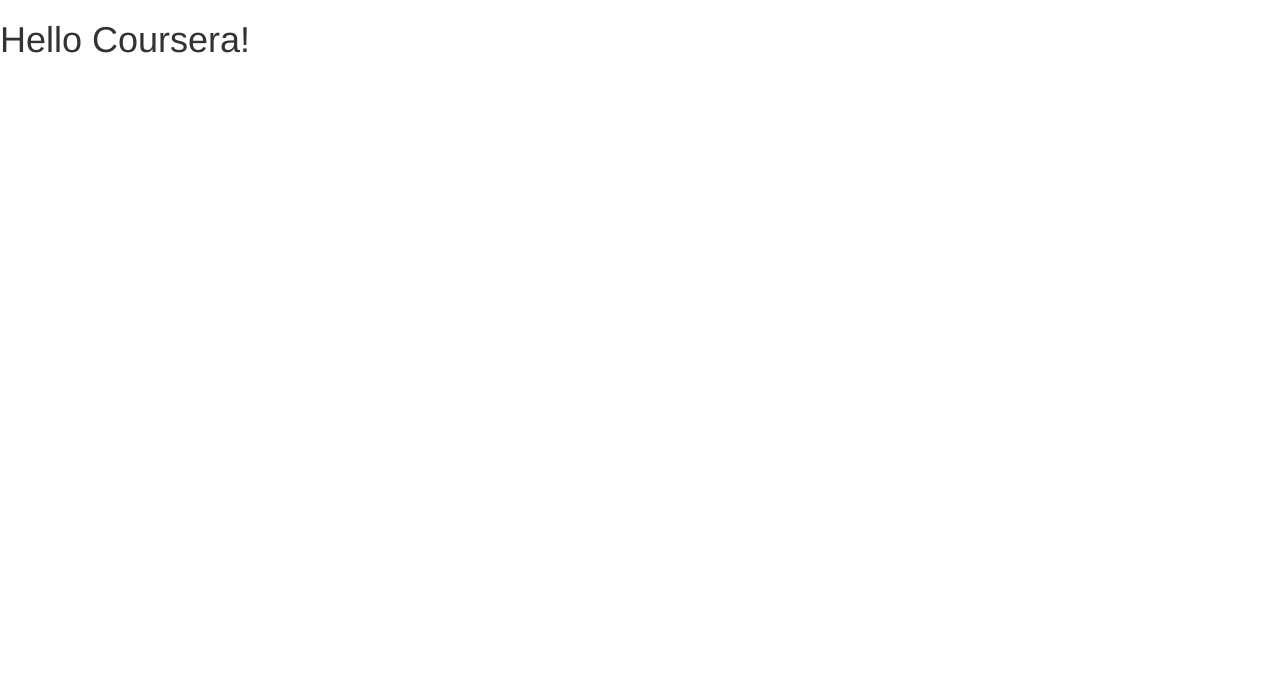
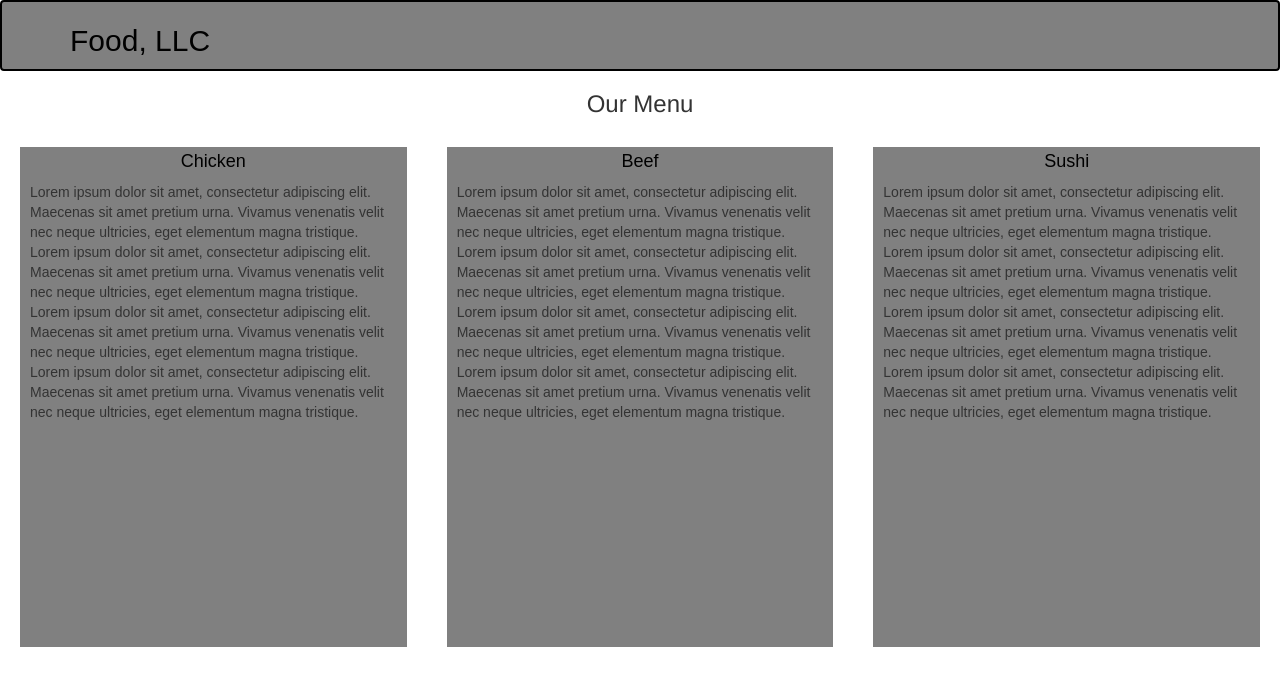
Before and after one commit to Rani-dha/Coursera-Web-Development-Assignments, a plain HTML site: page module3_solution/index.html in a window 1280 px wide. Drawn offline with Linux system fonts and the light colour scheme.

Commit message:
solution

```diff
--- a/module3_solution/css/styles.css
+++ b/module3_solution/css/styles.css
@@ -0,0 +1,113 @@
+
+* {
+    box-sizing: border-box;
+    font-family:sans-serif, Arial, Helvetica;
+  }
+  .container {
+  margin-top: 7px;
+  margin-bottom: 10px;
+  }
+ a:hover {
+   text-decoration: none;
+ }
+  #chick {
+    margin-top: 10px;
+  }
+  #bee {
+    margin-top: 5px;
+  }
+  .clour {
+    background-color: grey;
+    border: 2px solid black;
+  }
+  .row {
+      margin-left: 0;
+      margin-right: 0;
+  }
+  h2 {
+    margin: 0%;
+    color: black;
+  }
+
+  #nav-list a {
+    color: black;
+    font-weight: bold;
+  }
+  #nav-list a:hover, #nav-list a:focus{
+    color: red;
+    background: rgb(236, 236, 209);
+    border: 1px solid #6f44a0;
+    font-weight: bold;
+  }
+
+  h4 {
+      color: black;
+      margin: 0%;
+      padding: 5px 0px 0px 0px;
+  }
+
+  section {
+    padding: 10px;
+  }
+
+  .div3 {
+    background-color:grey;
+    position: relative;
+    height: 1000px;
+  }
+  .container-fluid{
+    margin: 0;
+    padding: 0;
+  }
+
+  .navbar-header button.navbar-toggle, .navbar-header .icon-bar {
+    border: 1px solid gainsboro;
+  }
+
+
+  /* Simple Responsive Framework. */
+  .row {
+    width: 100%;
+  }
+
+  /********** Desktop (Medium devices) only **********/
+  @media (min-width: 992px) {
+    .col-md-1, .col-md-2, .col-md-3, .col-md-4, .col-md-5, .col-md-6, .col-md-7, .col-md-8, .col-md-9, .col-md-10, .col-md-11, .col-md-12 {
+      float: left;
+      /* background-color: green; */
+      padding:20px;
+      position: relative;
+
+    }
+    section {
+      overflow: hidden;
+    }
+    .div3{
+      height: 500px;
+    }
+  }
+
+  /********** Tablet (Small devices) only **********/
+  @media (min-width: 768px) and (max-width: 991px) {
+    .col-sm-1, .col-sm-2, .col-sm-3, .col-sm-4, .col-sm-5, .col-sm-6, .col-sm-7, .col-sm-8, .col-sm-9, .col-sm-10, .col-sm-11, .col-sm-12 {
+      float: left !important;
+      /* background-color:  blue;    */
+      padding: 20px;
+      position: relative;
+    }
+
+    #thirdbox {
+        width: 100%;
+        /* background-color: yellow !important; */
+    }
+  }
+
+  /********** Mobile (Extra Small devices) only **********/
+  @media (max-width: 767px) {
+    .col-xs-1, .col-xs-2, .col-xs-3, .col-xs-4, .col-xs-5, .col-xs-6, .col-xs-7, .col-xs-8, .col-xs-9, .col-xs-10, .col-xs-11, .col-xs-12 {
+      /* background-color:  red; */
+      margin-bottom: 1%;
+      padding: 20px;
+      position: relative;
+    }
+  }
--- a/module3_solution/index.html
+++ b/module3_solution/index.html
@@ -12,17 +12,111 @@
       <script src="https://oss.maxcdn.com/respond/1.4.2/respond.min.js"></script>
     <![endif]-->
 
-    <title>Bootstrap Starter Page</title>
+    <title>Assignment solution 3</title>
     <link rel="stylesheet" href="css/bootstrap.min.css">
     <link rel="stylesheet" href="css/styles.css">
   </head>
 <body>
 
-  <h1>Hello Coursera!</h1>
-
   <!-- jQuery (Bootstrap JS plugins depend on it) -->
   <script src="js/jquery-1.11.3.min.js"></script>
   <script src="js/bootstrap.min.js"></script>
   <script src="js/script.js"></script>
+
+  <header>
+    <nav id="header-nav" class="navbar navbar-default clour">
+      <div class="container" >
+        <div class="navbar-header">
+            <div class="navbar-brand">
+            <a href="index.html" class="pull-left "><b><h2>Food, LLC</h2></b></a>
+          </div>
+          <div class="visible-xs">
+          <button type="button" class="navbar-toggle collapsed" data-toggle="collapse" data-target="#collapsable-nav" aria-expanded="false">
+            <span class="sr-only">Toggle navigation</span>
+            <span class="icon-bar"></span>
+            <span class="icon-bar"></span>
+            <span class="icon-bar"></span>
+          </button>
+        </div>
+        </div>
+
+        <div id="collapsable-nav" class="collapse navbar-collapse perf">
+           <ul id="nav-list" class="visible-xs nav navbar-nav navbar-right">
+            <li class="text-center" id="chick">
+            <a href="#targetChicken"> Chicken </a>
+            </li>
+            <li class="text-center" id="bee">
+              <a href="#targetBeef">
+              <br class="hidden-xs"> Beef </a>
+            </li>
+            <li class="text-center">
+              <a href="#targetSushi">
+               <br class="hidden-xs"> Sushi</a>
+            </li>
+
+          </ul><!-- #nav-list -->
+        </div><!-- .collapse .navbar-collapse -->
+      </div><!-- .container -->
+    </nav><!-- #header-nav -->
+  </header>
+
+
+
+
+
+  <h3 class="text-center">Our Menu</h3>
+    <div class="row">
+
+        <div class="col-md-4 col-sm-6 col-xs-12 column">
+            <div class="div3">
+               <h4 class="text-center" id="targetChicken">Chicken</h4>
+               <section id = "s1">
+                Lorem ipsum dolor sit amet, consectetur adipiscing elit. Maecenas sit amet pretium urna. Vivamus
+                venenatis velit nec neque ultricies, eget elementum magna tristique.
+                Lorem ipsum dolor sit amet, consectetur adipiscing elit. Maecenas sit amet pretium urna. Vivamus
+                venenatis velit nec neque ultricies, eget elementum magna tristique.
+                Lorem ipsum dolor sit amet, consectetur adipiscing elit. Maecenas sit amet pretium urna. Vivamus
+                venenatis velit nec neque ultricies, eget elementum magna tristique.
+                Lorem ipsum dolor sit amet, consectetur adipiscing elit. Maecenas sit amet pretium urna. Vivamus
+                venenatis velit nec neque ultricies, eget elementum magna tristique.
+
+              </section>
+            </div>
+        </div>
+        <div class="col-md-4 col-sm-6 col-xs-12 column ">
+            <div class="div3">
+                <h4 class="text-center" id="targetBeef" >Beef</h4>
+                <section id = "s2"> Lorem ipsum dolor sit amet, consectetur adipiscing elit. Maecenas sit amet pretium urna. Vivamus
+                      venenatis velit nec neque ultricies, eget elementum magna tristique.
+                    Lorem ipsum dolor sit amet, consectetur adipiscing elit. Maecenas sit amet pretium urna. Vivamus
+                      venenatis velit nec neque ultricies, eget elementum magna tristique.
+                    Lorem ipsum dolor sit amet, consectetur adipiscing elit. Maecenas sit amet pretium urna. Vivamus
+                      venenatis velit nec neque ultricies, eget elementum magna tristique.
+                    Lorem ipsum dolor sit amet, consectetur adipiscing elit. Maecenas sit amet pretium urna. Vivamus
+                      venenatis velit nec neque ultricies, eget elementum magna tristique.
+
+              </section>
+            </div>
+        </div>
+        <div class="col-md-4 col-sm-6 col-xs-12 column" id = "thirdbox" >
+            <div class="div3" id="align">
+               <h4 class="text-center" id="targetSushi">Sushi</h4>
+                <section id = "s3">
+                  Lorem ipsum dolor sit amet, consectetur adipiscing elit. Maecenas sit amet pretium urna. Vivamus
+                   venenatis velit nec neque ultricies, eget elementum magna tristique.
+                  Lorem ipsum dolor sit amet, consectetur adipiscing elit. Maecenas sit amet pretium urna. Vivamus
+                  venenatis velit nec neque ultricies, eget elementum magna tristique.
+                  Lorem ipsum dolor sit amet, consectetur adipiscing elit. Maecenas sit amet pretium urna. Vivamus
+                  venenatis velit nec neque ultricies, eget elementum magna tristique.
+                  Lorem ipsum dolor sit amet, consectetur adipiscing elit. Maecenas sit amet pretium urna. Vivamus
+                  venenatis velit nec neque ultricies, eget elementum magna tristique.
+
+               </section>
+            </div>
+        </div>
+    </div>
+
+
+
 </body>
 </html>
```
